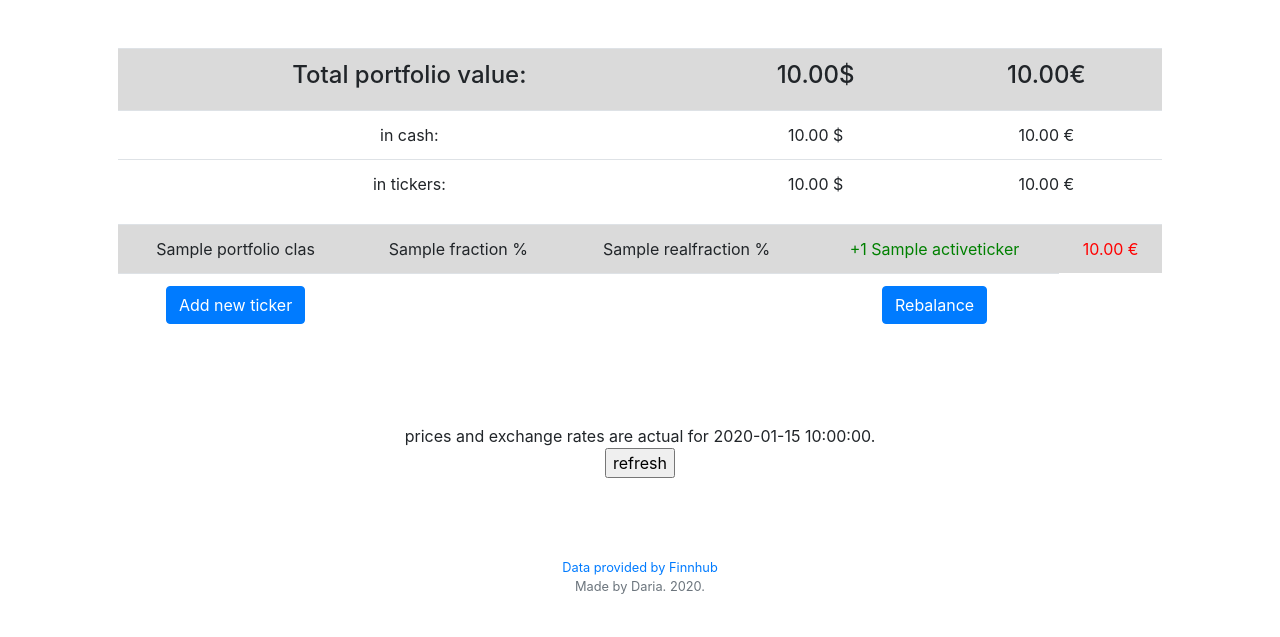
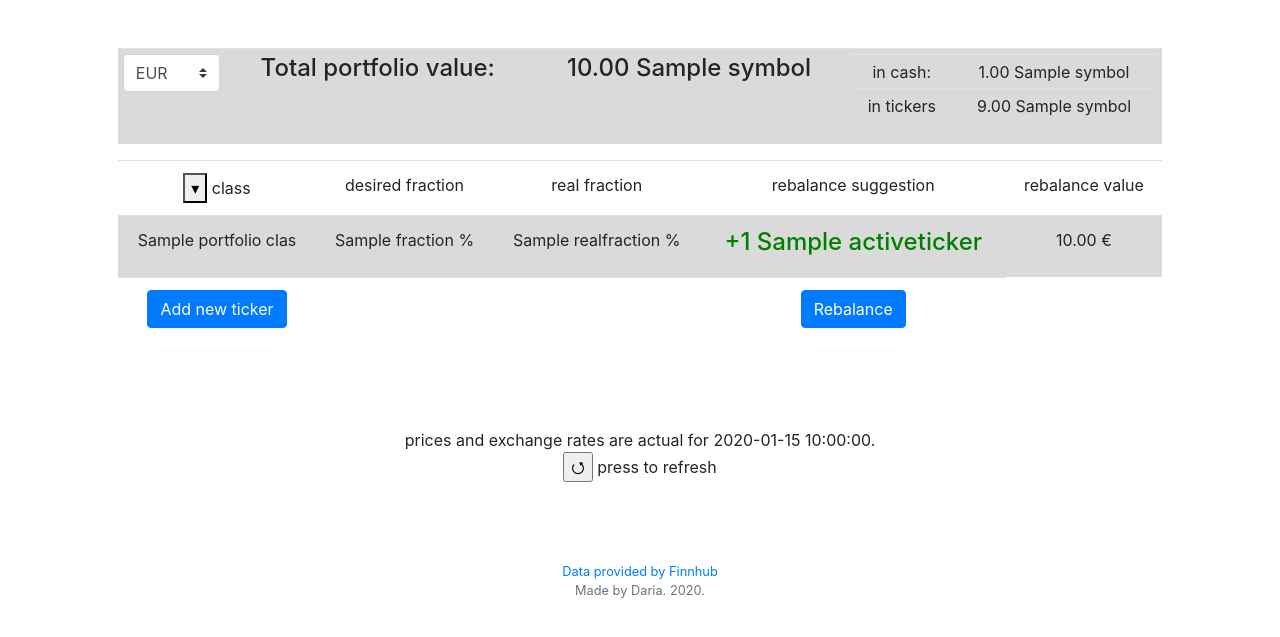
Before and after one commit to andronikova/rebalanceme, a Flask app: template templates/index.html in a window 1280 px wide. Shown: the part 76-713 px from the top of the page. Run offline with Flask 2, Linux system fonts and the light colour scheme; the template is opened without the code that fills it: most values are stand-ins (such as "Sample title", 1, 10 or a date in 2020); some libraries are stand-ins or nearby versions.

Commit message:
page with cash,with  cash_db updated

```diff
--- a/app.py
+++ b/app.py
@@ -49,11 +49,11 @@ def index_page():
         if session.get('portfolio_ticker') is None:
             boolres = load_portfolio_info(userid, ticker_db, cash_db, class_db, True)
 
-            #new user
             if boolres == False:
-                return render_template('index_newuser.html')
+                return render_template("index_newuser.html")
 
         symbols = {"USD": '$', "EUR": '€'}
+        main_currency = 'EUR'
 
         # for user WITH PORTFOLIO
         return render_template('index.html',
@@ -64,36 +64,20 @@ def index_page():
                                total_cash=session.get('total_cash'),
                                suggestion=session.get('suggestion'),
                                date=session.get('datetime'),
-                               symbol=symbols
+                               symbol=symbols,
+                               main_currency=main_currency
                                )
 
     if request.method == "POST":
         if request.form.get("refresh") is not None:
             print("refreshing page")
 
-            load_portfolio_info(userid, ticker_db, cash_db, class_db, True)
+            boolres = load_portfolio_info(userid, ticker_db, cash_db, class_db, True)
+
+            if boolres == False:
+                return render_template("index_newuser.html")
+
             return redirect("/")
-    #
-    #
-    #     if request.form.get("cashvalue") is not None:
-    #         cash = float(request.form.get('cashvalue'))
-    #         currency = request.form.get('currency')
-    #
-    #         oldcash = session["cash"][currency]["value"]
-    #         newcash = oldcash + cash
-    #
-    #         # in case of decreasing of cash - check do we have such money
-    #         if newcash < 0:
-    #             return error_page("You don't have enough cash.")
-    #
-    #         # change cash db
-    #         cash_db.query.filter_by(userid=userid).update({currency:newcash})
-    #         db.session.commit()
-    #
-    #         # reload portfolio
-    #         load_portfolio(userid, portfolio_db, cash_db, False)
-    #
-    #         return redirect("/")
 
 
 @app.route("/rebalance", methods=['GET','POST'])
@@ -218,10 +202,35 @@ def newuser():
 
 @app.route('/cash', methods=['GET','POST'])
 def cash():
-
-    return render_template('cash.html', portfolio_cash=session.get('portfolio_cash'),
+    if request.method == "GET":
+        return render_template('cash.html', portfolio_cash=session.get('portfolio_cash'),
                            exchange=session.get('exchange')
                            )
+
+    if request.method == "POST":
+        if request.form.get("cashvalue") is not None:
+            print('get new cash values from user')
+            # value from cash page
+            cash = float(request.form.get('cashvalue'))
+            currency = request.form.get('currency')
+
+            # value from cash in session
+            oldcash = session.get('portfolio_cash')
+            print(f"old cash is {oldcash}")
+            newcash = oldcash[currency] + cash
+
+            # in case of decreasing of cash - check do we have such money
+            if newcash < 0:
+                return error_page("You don't have enough cash.")
+
+            # change cash db
+            cash_db.query.filter_by(userid=userid).update({currency:newcash})
+            db.session.commit()
+
+            # reload portfolio
+            load_portfolio_info(userid, ticker_db, cash_db, class_db, False)
+
+            return redirect('/cash')
 
 
 if __name__ == "__main__":
--- a/templates/classes.html
+++ b/templates/classes.html
@@ -5,6 +5,10 @@
 {% endblock %}
 
 {% block main %}
+<h3>New ticker</h3>
+<h3>New class</h3>
+<h3>Class info</h3>
+
 
 
 {% endblock %}
--- a/templates/index.html
+++ b/templates/index.html
@@ -5,27 +5,49 @@
 {% endblock %}
 
 {% block main %}
-<table class="table table-hover">
+
+<!--<div id="writehere"> 000 </div>-->
+
+<table class="table table-sm">
     <tbody>
         <tr class="table-active">
+            <td>
+                <select class="custom-select" id="currency_select">
+                  <option selected value="EUR">EUR</option>
+                  <option value="USD">USD</option>
+                </select>
+            </td>
             <td><h4>Total portfolio value:</h4></td>
-            <td><h4> {{ "{:,.2f}".format(total['USD'])}}$</h4> </td>
-            <td> <h4>{{"{:,.2f}".format(total['EUR']) }}€ </h4></td>
-        </tr>
-        <tr>
-            <td>in cash:</td>
-            <td>{{ "{:,.2f}".format(total_cash['USD']) }} $</td>
-            <td> {{ "{:,.2f}".format(total_cash['EUR']) }} € </td>
-        </tr>
-        <tr>
-            <td>   in tickers:</td>
-            <td>{{ "{:,.2f}".format(total['USD'] - total_cash['USD'])}} $ </td>
-            <td> {{ "{:,.2f}".format(total['EUR'] - total_cash['EUR'])}} €</td>
+            <td><h4> {{ "{:,.2f}".format(total[main_currency])}} {{symbol[main_currency]}}</h4> </td>
+            <td>
+                <table class="table table-sm">
+                    <tr class="table-active">
+                        <td>in cash:</td>
+                        <td>{{ "{:,.2f}".format(total_cash[main_currency]) }} {{symbol[main_currency]}}  </td>
+                    </tr>
+                    <tr class="table-active">
+                        <td> in tickers </td>
+                        <td>{{ "{:,.2f}".format(total[main_currency] - total_cash[main_currency])}} {{symbol[main_currency]}}</td>
+                    </tr>
+                </table>
+            </td>
         </tr>
     </tbody>
 </table>
 
+
+
+
 <table class="table">
+    <thead>
+    <tr>
+        <td><button id="toggle">▾</button>       class   </td>
+        <td>desired fraction</td>
+        <td>real fraction</td>
+        <td>rebalance suggestion</td>
+        <td>rebalance value</td>
+    </tr>
+
     <tbody>
     {% for classname in portfolio_class%}
         <tr class="table-active">
@@ -35,36 +57,28 @@
             <td>
 
                 {% if suggestion[classname]['number'] > 0 %}
-                    <div style="color:green">
+                    <h4 style="color:green">
                         +{{ suggestion[classname]['number'] }} {{portfolio_class[classname]['activeticker']}}
-                    </div>
+                    </h4>
                 {% else %}
-                    <div style="color:red">
+                    <h4 style="color:red">
                         {{ suggestion[classname]['number'] }} {{portfolio_class[classname]['activeticker']}}
-                    </div>
+                    </h4>
                 {% endif %}
 
             </td>
             <td>
-                {% if suggestion[classname]['EUR'] > 0 %}
-                    <div style="color:green">
-                        +{{ "{:,.2f}".format(suggestion[classname]['EUR'])}} €
-                    </div>
-                {% else %}
-                    <div style="color:red">
-                        {{ "{:,.2f}".format(suggestion[classname]['EUR'])}} €
-                    </div>
-                {% endif %}
-
+                {{ "{:,.2f}".format(suggestion[classname]['EUR'])}} €
             </td>
         </tr>
 
         {% for key in portfolio_ticker %}
             {% if portfolio_ticker[key]['classname'] == classname%}
-                <tr>
-                    <td>{{key}}</td>
-                    <td>{{ "{:,.2f}".format(portfolio_ticker[key]['fullPrice']) }} {{ symbol[portfolio_ticker[key]['currency']] }}</td>
-                    <td>{{portfolio_ticker[key]['number']}} * {{"{:,.2f}".format(portfolio_ticker[key]['price'])}}{{ symbol[portfolio_ticker[key]['currency']] }}</td>
+                <tr >
+                    <td>  </td>
+                    <td><div style="display:none;" class="togg">{{key}}</div></td>
+                    <td><div style="display:none;" class="togg">{{ "{:,.2f}".format(portfolio_ticker[key]['fullPrice']) }} {{ symbol[portfolio_ticker[key]['currency']] }}</div></td>
+                    <td><div style="display:none;" class="togg">{{portfolio_ticker[key]['number']}} * {{"{:,.2f}".format(portfolio_ticker[key]['price'])}}{{ symbol[portfolio_ticker[key]['currency']] }}</div></td>
                 </tr>
             {% endif %}
         {% endfor %}
@@ -85,16 +99,36 @@
 </table>
 
 
+
 <br>
 <br>
 <br>
 <h7>prices and exchange rates are actual for {{ date }}.</h7>
 <form action="\" method="POST">
-    <div class="form-group">
-        <input type="submit" name = "refresh" class="form-group" value="refresh">
-        </div>
+    <p class="form-group">
+        <input type="submit" name = "refresh" class="form-group" value="⭯">
+        press to refresh
+    </p>
 </form>
 
 
+<script>
+
+    document.getElementById("currency_select").addEventListener("click", function(){
+        var e = document.getElementById("currency_select");
+        var main_currency = e.options[e.selectedIndex].value;
+
+        document.querySelector('#writehere').innerHTML = main_currency;
+    } )
+
+
+    $(document).ready(function(){
+      $("#toggle").click(function(){
+        $(".togg").toggle();
+      });
+
+    });
+</script>
+
 
 {% endblock %}
--- a/templates/index_newuser.html
+++ b/templates/index_newuser.html
@@ -1,7 +1,7 @@
 {% extends "layout.html" %}
 
 {% block title  %}
-        index
+        new user
 {% endblock %}
 
 {% block main %}
--- a/templates/layout.html
+++ b/templates/layout.html
@@ -16,6 +16,8 @@
     <script src="https://code.jquery.com/jquery-3.3.1.min.js"></script>
     <script src="https://cdnjs.cloudflare.com/ajax/libs/popper.js/1.14.3/umd/popper.min.js"></script>
     <script src="https://maxcdn.bootstrapcdn.com/bootstrap/4.1.3/js/bootstrap.min.js"></script>
+    <!--for switch button-->
+    <!--<script src="https://cdn.jsdelivr.net/gh/gitbrent/bootstrap-switch-button@1.1.0/dist/bootstrap-switch-button.min.js"></script>-->
 
     <title>{% block title %}{% endblock %}</title>
 
```
Also changed, not shown: helpers.py (+16 -12 lines), templates/cash.html (+18 -17 lines).
